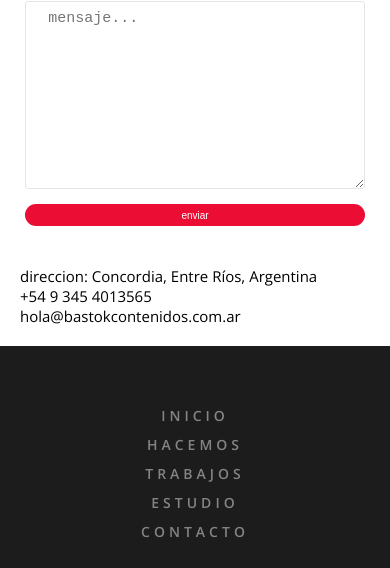
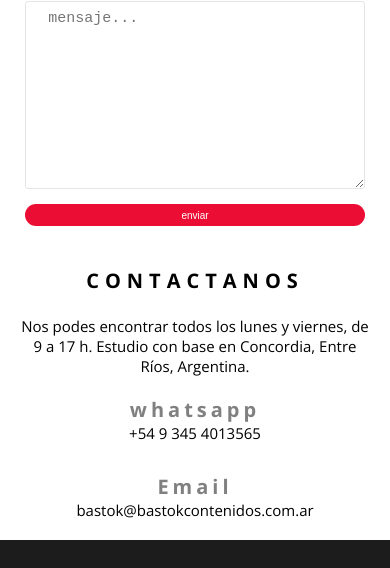
Before and after one commit to gaboqu/bastok, a plain HTML site: page contacto.html in a window 390 px wide. Shown: the part 1115-1683 px from the top of the page. Drawn offline with nearby package versions, Linux system fonts and the light colour scheme.

Commit message:
editando responsive, cambios en hacemos.html

```diff
--- a/contacto.html
+++ b/contacto.html
@@ -76,9 +76,13 @@
   <section class="contenedor"  id="formulario" >
     <div class="contac">
       <div class="direccion">
-        <p>direccion: Concordia, Entre Ríos, Argentina </p>
-        <p>+54 9 345 4013565</p>
-        <p>hola@bastokcontenidos.com.ar</p>
+        <h2 class="mrbot">Contactanos</h2>
+        <p class="mrbot">Nos podes encontrar todos los  lunes y viernes, de 9 a 17 h.
+          Estudio con base en Concordia, Entre Ríos, Argentina.</p>
+        <h3>whatsapp</h3>
+        <p class="mrbott">+54 9 345 4013565</p>
+        <h3>Email</h3>
+        <p>bastok@bastokcontenidos.com.ar</p>
       </div>
       <div class="form">
         <form action="x" method="GET" enctype="multipart/form-data" autocomplete="off">
--- a/css/estilos.css
+++ b/css/estilos.css
@@ -348,7 +348,7 @@
 /*CONTACTO*/
 
 .contenedor {
-  width: 80%;
+  width: 90%;
   margin: auto;
 }
 
@@ -388,6 +388,10 @@
   justify-content: space-between;
   margin-bottom: 60px;
   margin-top: 60px;
+}
+
+.contac h2 {
+  font-size: 4rem;
 }
 
 section form {
@@ -807,7 +811,7 @@
 
   .sizefoot {
     width: 22px;
-    margin-right: 5px;
+    margin-right: 18px;
   }
 
   /* QUE HACEMOS */
@@ -875,6 +879,7 @@
   section .contac {
     flex-direction: column-reverse;
     margin: 20px 20px 20px 20px;
+    text-align: center;
   }
 
   .direccion {
@@ -889,3 +894,7 @@
   .contenedor {
     width: 100%;
 }
+
+.contac h2 {
+  font-size: 2rem;
+}
```
